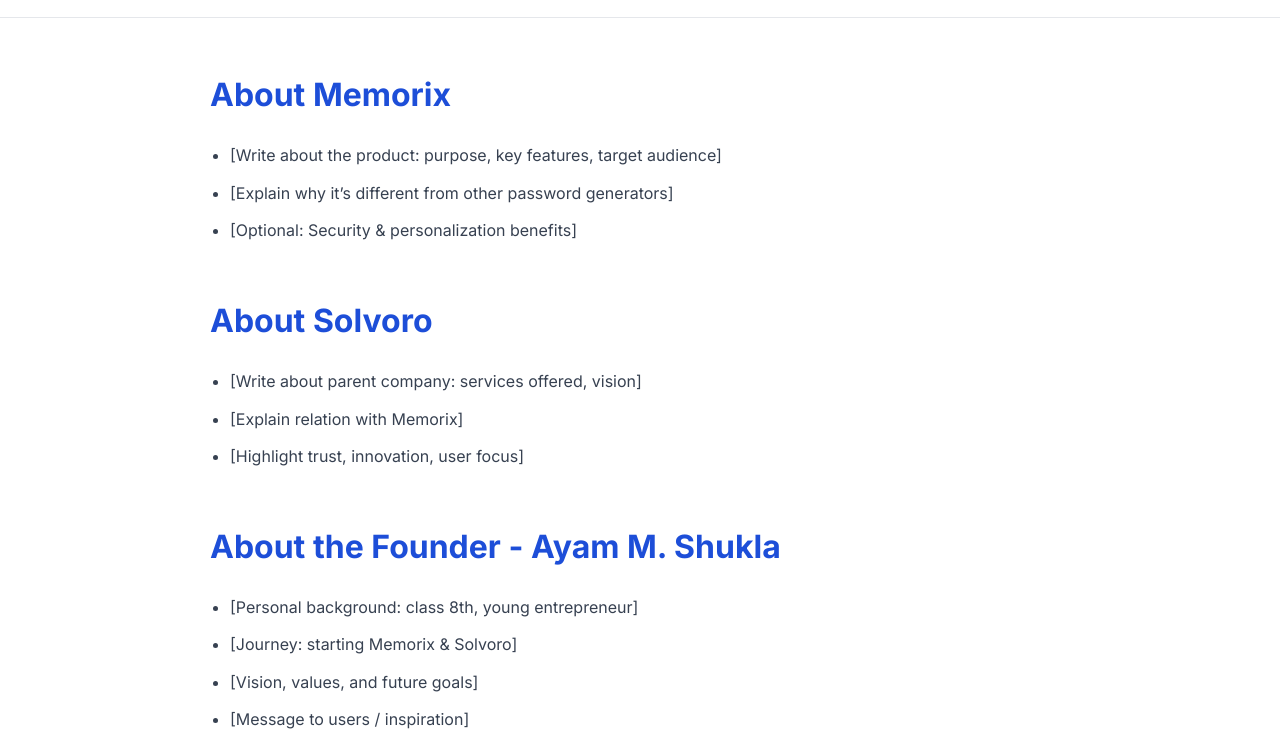
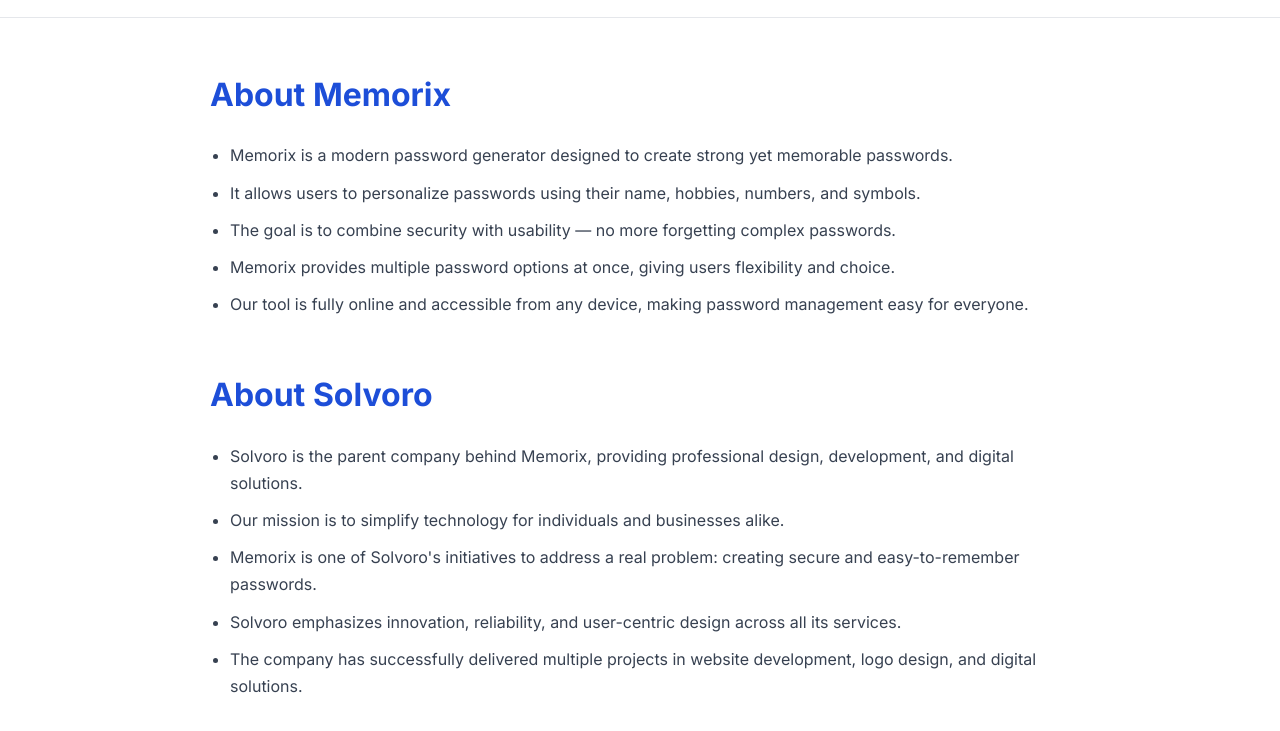
Before and after one commit to solvoroofficial/memorix, a plain HTML site: page about.html in a window 1280 px wide. Shown: the part 73-804 px from the top of the page. Drawn offline with Linux system fonts and the light colour scheme.

Commit message:
Update about.html

```diff
--- a/about.html
+++ b/about.html
@@ -31,6 +31,7 @@
       header { padding:15px 20px; }
       .nav { display:none; flex-direction:column; gap:10px; position:absolute; top:60px; right:20px; background:#ffffff; padding:15px; border-radius:8px; box-shadow:0 4px 6px rgba(0,0,0,0.1);}
       .nav.show { display:flex; }
+      .hamburger { display:flex; }
     }
   </style>
 </head>
@@ -54,31 +55,39 @@
 </header>
 
 <main>
+  <!-- About Memorix -->
   <section>
     <h2>About Memorix</h2>
     <ul>
-      <li>[Write about the product: purpose, key features, target audience]</li>
-      <li>[Explain why it’s different from other password generators]</li>
-      <li>[Optional: Security & personalization benefits]</li>
+      <li>Memorix is a modern password generator designed to create strong yet memorable passwords.</li>
+      <li>It allows users to personalize passwords using their name, hobbies, numbers, and symbols.</li>
+      <li>The goal is to combine security with usability — no more forgetting complex passwords.</li>
+      <li>Memorix provides multiple password options at once, giving users flexibility and choice.</li>
+      <li>Our tool is fully online and accessible from any device, making password management easy for everyone.</li>
     </ul>
   </section>
 
+  <!-- About Solvoro -->
   <section>
     <h2>About Solvoro</h2>
     <ul>
-      <li>[Write about parent company: services offered, vision]</li>
-      <li>[Explain relation with Memorix]</li>
-      <li>[Highlight trust, innovation, user focus]</li>
+      <li>Solvoro is the parent company behind Memorix, providing professional design, development, and digital solutions.</li>
+      <li>Our mission is to simplify technology for individuals and businesses alike.</li>
+      <li>Memorix is one of Solvoro's initiatives to address a real problem: creating secure and easy-to-remember passwords.</li>
+      <li>Solvoro emphasizes innovation, reliability, and user-centric design across all its services.</li>
+      <li>The company has successfully delivered multiple projects in website development, logo design, and digital solutions.</li>
     </ul>
   </section>
 
+  <!-- About the Founder -->
   <section>
     <h2>About the Founder - Ayam M. Shukla</h2>
     <ul>
-      <li>[Personal background: class 8th, young entrepreneur]</li>
-      <li>[Journey: starting Memorix & Solvoro]</li>
-      <li>[Vision, values, and future goals]</li>
-      <li>[Message to users / inspiration]</li>
+      <li>Ayam M. Shukla is a young entrepreneur and founder of Memorix and Solvoro.</li>
+      <li>Currently a student in class 8, Ayam started his journey with a vision to solve real-world problems using technology.</li>
+      <li>He focuses on building tools that are simple, effective, and user-friendly for everyone.</li>
+      <li>Through Memorix, Ayam demonstrates that age is not a barrier to creating impactful digital solutions.</li>
+      <li>His goal is to continue innovating and expanding Solvoro's offerings while helping users stay safe online.</li>
     </ul>
   </section>
 </main>
```
